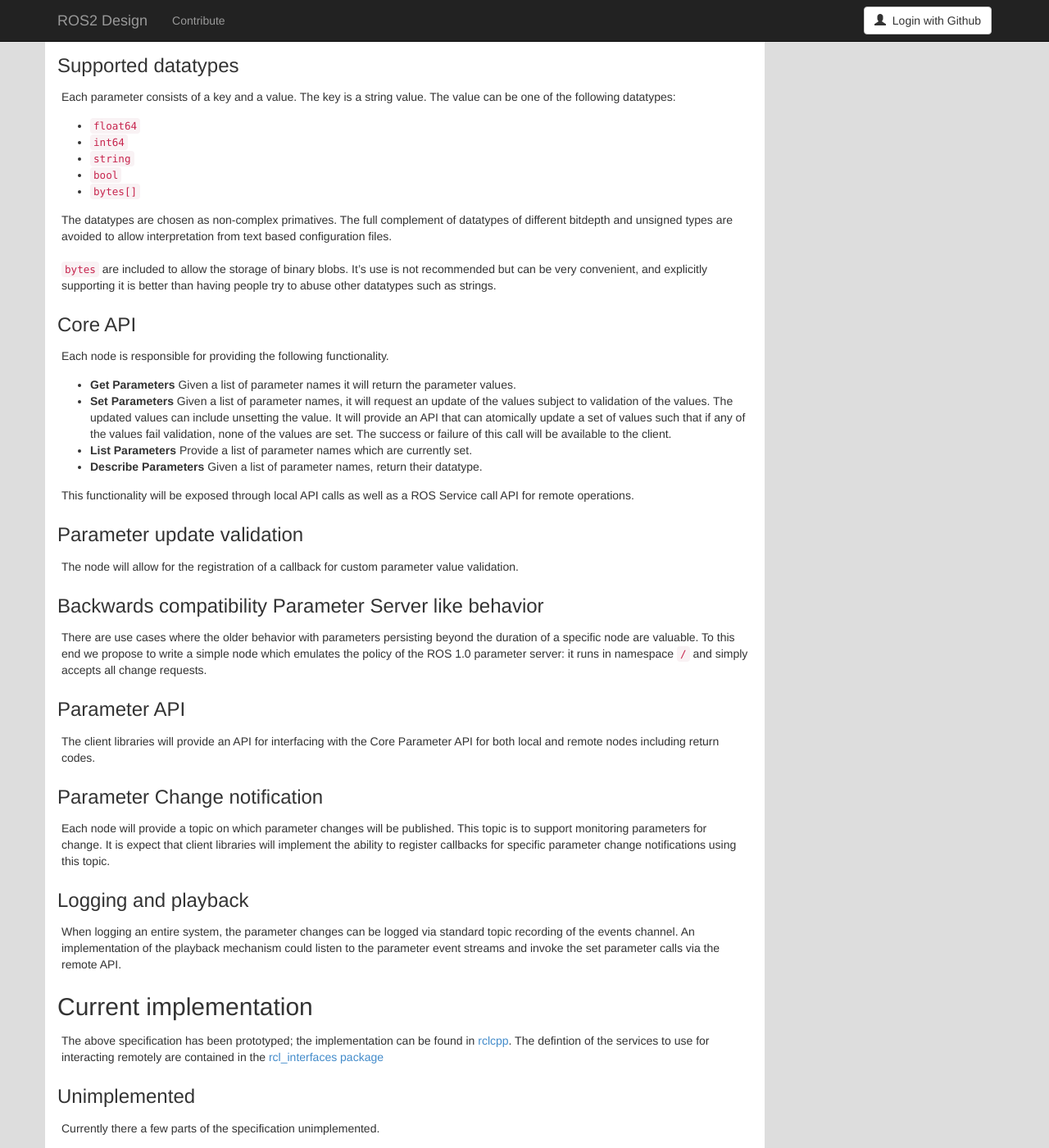
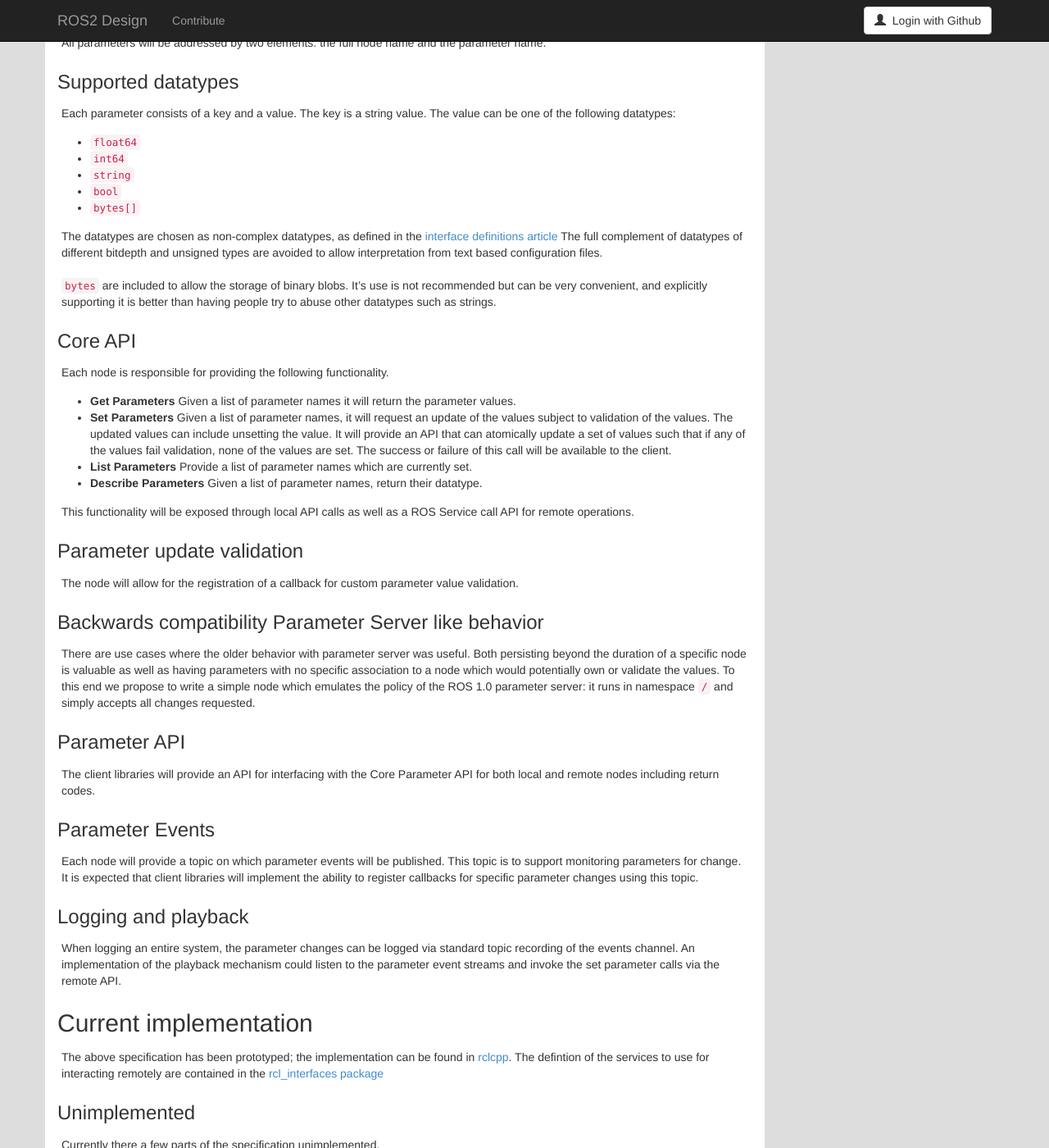
Before and after one commit to ros2/design, a Jekyll site: the page built from articles/055_ros_parameter_design.md, in a window 1280 px wide and 1400 px high, scrolled down 2101 px. Shown: the whole window at 82% size. Built offline with Jekyll 4.4.1, drawn with Linux system fonts in a browser that asks for light colours; nearby versions of some CDN libraries; some of the changed text lies outside the part shown.

Commit message:
more from @wjwwood

```diff
--- a/articles/055_ros_parameter_design.md
+++ b/articles/055_ros_parameter_design.md
@@ -70,7 +70,7 @@
 
 ### Reject parameter changes
 
-If a parameter change is requested to an invalid value, the parameter server should be able to reject the change.
+If a parameter change is requested to an invalid value, the owner of the parameter should be able to reject the change.
 Related to this, it should also be able to communicate the preconditions which are necessary but not sufficient to determine the acceptance of a change.
 
 ### Introspection of expected parameters
@@ -89,14 +89,14 @@
 
 ### Logging
 
-All changes to parameters should be visible when logging.
-And when playing back a log file the parameter changes should be able to be reapplied.
+All changes to parameters should be loggable.
+And when playing back a log file the parameter changes should be able to be re-requested by the log playback.
 
 ## Proposed Approach
 
 To cover the feature set above, the ROS 2.0 parameter system is proposed as follows.
 
-### Parameters Hosted on nodes
+### Parameters Hosted in Nodes
 
 For the sake of validating parameter lifecycle, all parameters will be hosted on a node.
 Their lifetime will be implicitly tied to the nodes lifetime.
@@ -118,7 +118,7 @@
 - `bool`
 - `bytes[]`
 
-The datatypes are chosen as non-complex primatives.
+The datatypes are chosen as non-complex datatypes, as defined in the [interface definitions article](articles/interface_definition.html)
 The full complement of datatypes of different bitdepth and unsigned types are avoided to allow interpretation from text based configuration files.
 
 `bytes` are included to allow the storage of binary blobs.
@@ -148,18 +148,20 @@
 
 ### Backwards compatibility Parameter Server like behavior
 
-There are use cases where the older behavior with parameters persisting beyond the duration of a specific node are valuable.
-To this end we propose to write a simple node which emulates the policy of the ROS 1.0 parameter server: it runs in namespace `/` and simply accepts all change requests.
+
+There are use cases where the older behavior with parameter server was useful.
+Both persisting beyond the duration of a specific node is valuable as well as having parameters with no specific association to a node which would potentially own or validate the values.
+To this end we propose to write a simple node which emulates the policy of the ROS 1.0 parameter server: it runs in namespace `/` and simply accepts all changes requested.
 
 ### Parameter API
 
 The client libraries will provide an API for interfacing with the Core Parameter API for both local and remote nodes including return codes.
 
-### Parameter Change notification
+### Parameter Events
 
-Each node will provide a topic on which parameter changes will be published.
+Each node will provide a topic on which parameter events will be published.
 This topic is to support monitoring parameters for change.
-It is expect that client libraries will implement the ability to register callbacks for specific parameter change notifications using this topic.
+It is expected that client libraries will implement the ability to register callbacks for specific parameter changes using this topic.
 
 ### Logging and playback
 
```
